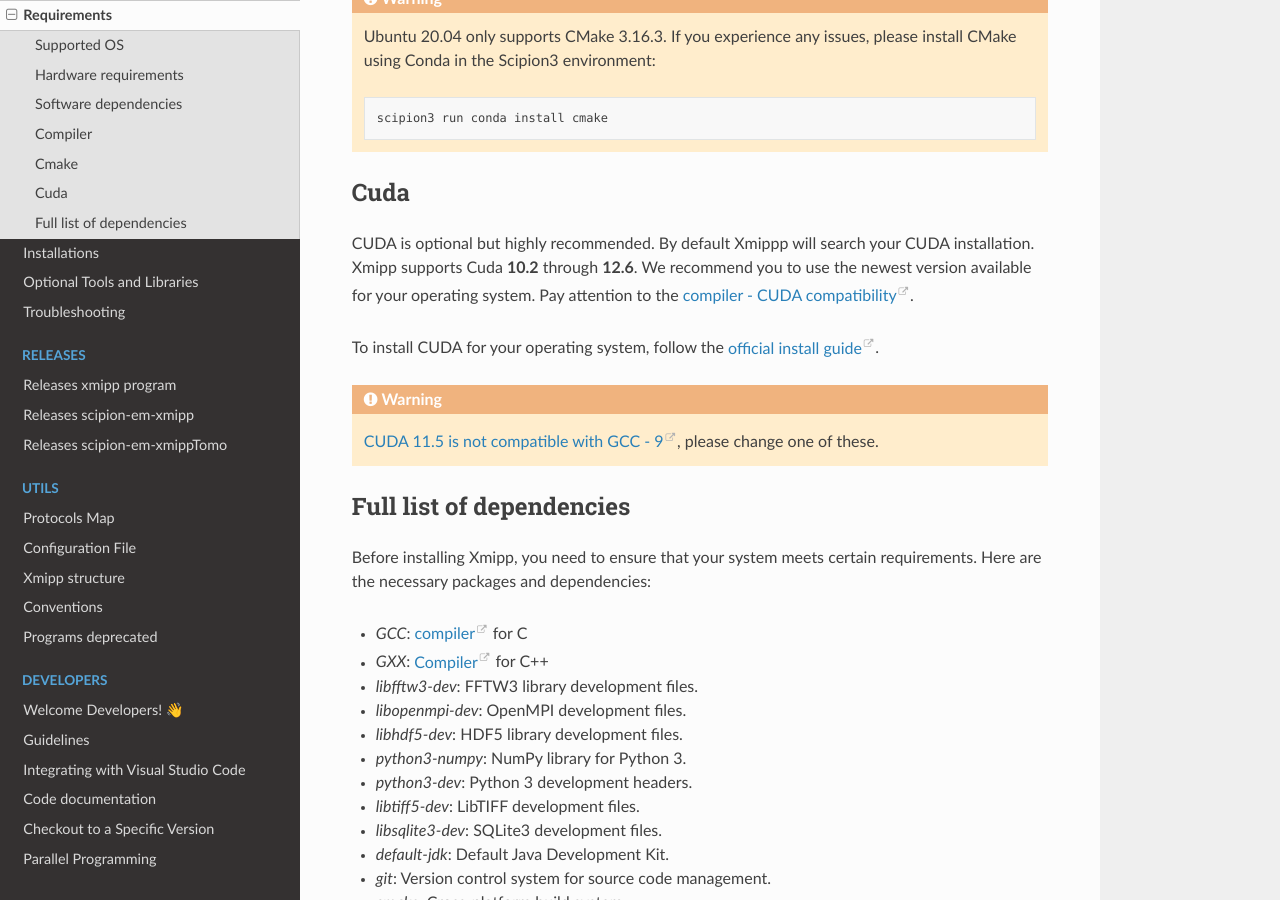
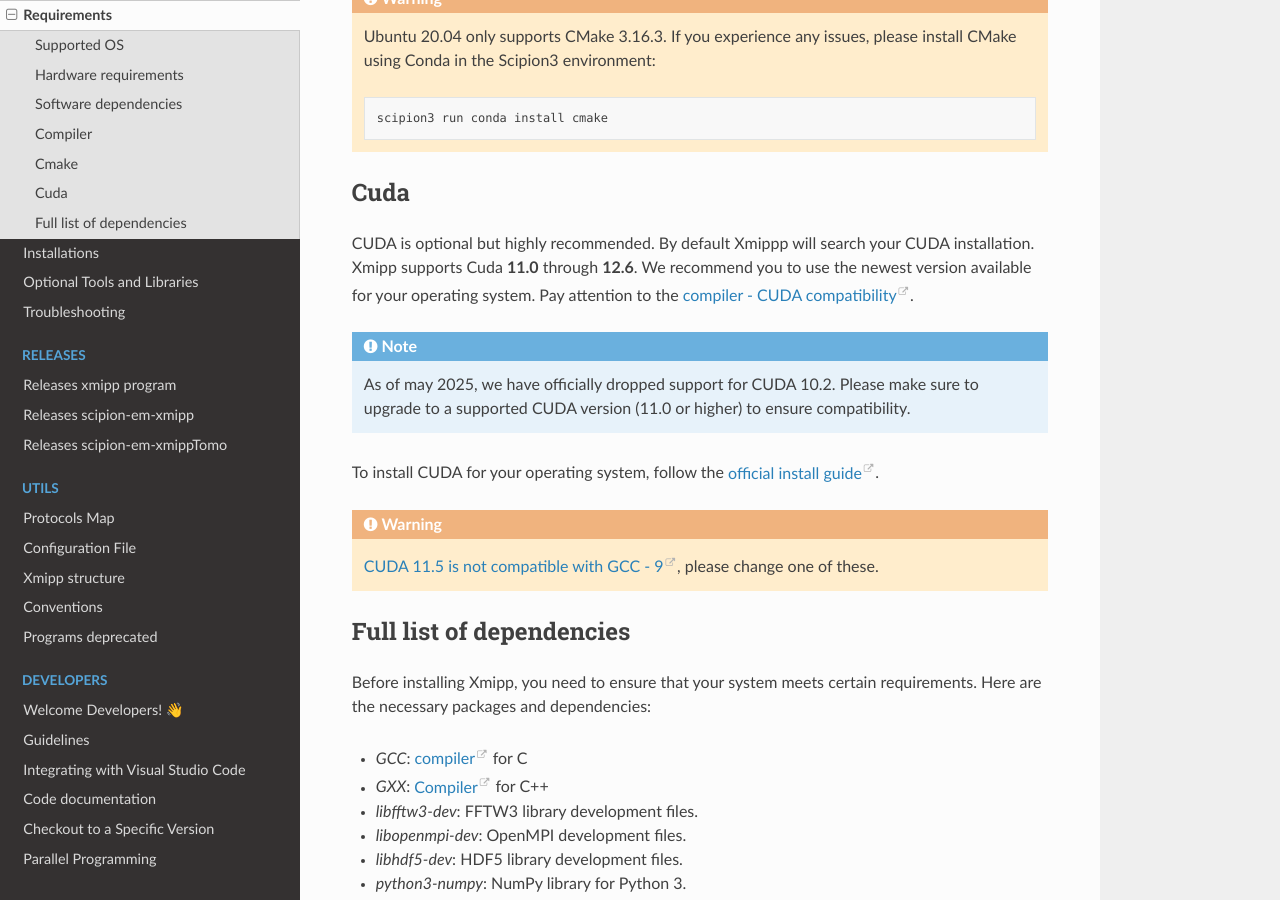
Before and after one commit to I2PC/docs, a Sphinx documentation site: the page built from docs/Installation/Requirements/index.rst, in a window 1280 px wide and 900 px high, scrolled down 920 px. Built offline with Sphinx 7.4.7 and the Read the Docs theme 3.1.0, drawn with Linux system fonts in a browser that asks for light colours; formulas are drawn with MathJax 3.

Commit message:
.cuda 10.2

```diff
--- a/docs/Installation/Requirements/index.rst
+++ b/docs/Installation/Requirements/index.rst
@@ -45,7 +45,11 @@
 Cuda
 ^^^^
 
-CUDA is optional but highly recommended. By default Xmippp will search your CUDA installation. Xmipp supports Cuda **10.2** through **12.6**. We recommend you to use the newest version available for your operating system. Pay attention to the `compiler - CUDA compatibility <https://gist.github.com/ax3l/9489132>`_.
+CUDA is optional but highly recommended. By default Xmippp will search your CUDA installation. Xmipp supports Cuda **11.0** through **12.6**. We recommend you to use the newest version available for your operating system. Pay attention to the `compiler - CUDA compatibility <https://gist.github.com/ax3l/9489132>`_.
+
+.. Note::
+  As of may 2025, we have officially dropped support for CUDA 10.2. Please make sure to upgrade to a supported CUDA version (11.0 or higher) to ensure compatibility.
+
 
 To install CUDA for your operating system, follow the `official install guide <https://developer.nvidia.com/cuda-toolkit-archive>`_.
 
```
